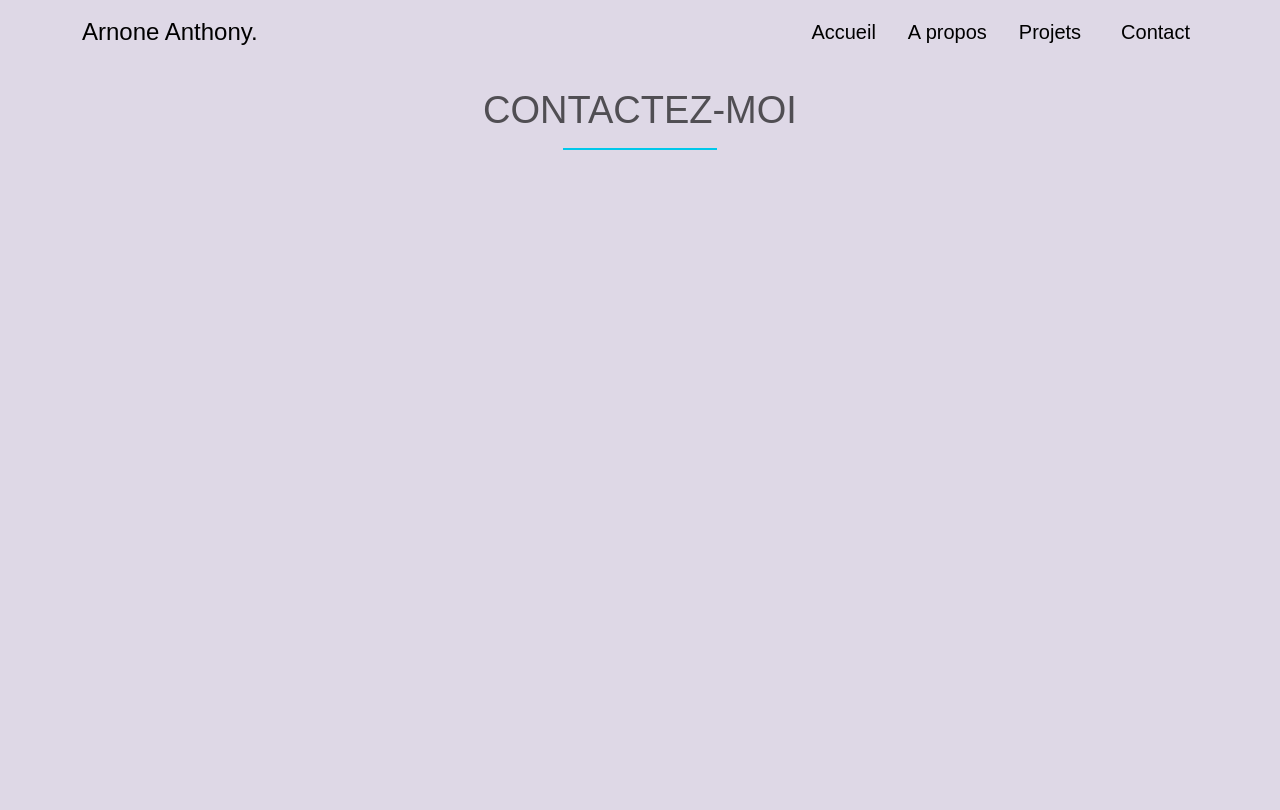
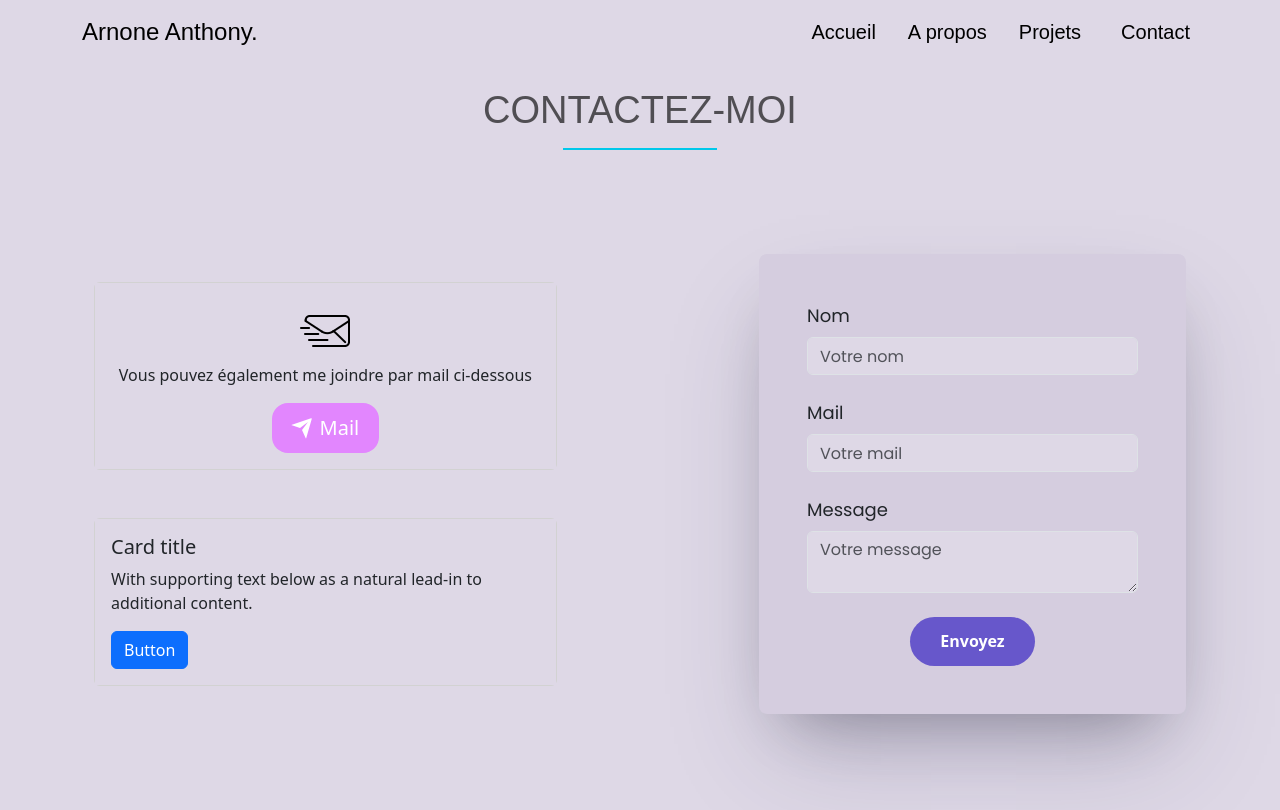
Before and after one commit to Anthoonyyy/Portfolio, a PHP site: page /view/contactView.php in a window 1280 px wide. Before the commit the page ends 150 px from the top, so only its background shows below. Run offline with PHP 8.4, Linux system fonts and the light colour scheme; the template is opened without the code that fills it, so the values that code supplies are empty; some web fonts are replaced.

Commit message:
avancement de la page contact, a finir

```diff
--- a/view/contactView.php
+++ b/view/contactView.php
@@ -22,7 +22,77 @@
     <!-------------------------------------FIN NAVBAR------------------------------------------------->
     <h1 class="pb-3 mt-4 text-center" id="titreContact">Contactez-moi</h1>
 
+    <div class="container  px-4 py-5">
+        <div class="row align-items-center g-lg-5 py-5">
+            <div class="col-lg-7 text-center text-lg-start">
+                <div class="card w-75 mb-5">
+                    <div class="card-body text-center">
+                        <img src="../img/envoyer.png" alt="icone email">
+                        <p class="card-text">Vous pouvez également me joindre par mail ci-dessous</p>
+                        <button id="boutonMail" class="mx-auto">
+                            <div class="svg-wrapper-1">
+                                <div class="svg-wrapper">
+                                    <svg
+                                            xmlns="http://www.w3.org/2000/svg"
+                                            viewBox="0 0 24 24"
+                                            width="24"
+                                            height="24"
+                                    >
+                                        <path fill="none" d="M0 0h24v24H0z"></path>
+                                        <path
+                                                fill="currentColor"
+                                                d="M1.946 9.315c-.522-.174-.527-.455.01-.634l19.087-6.362c.529-.176.832.12.684.638l-5.454 19.086c-.15.529-.455.547-.679.045L12 14l6-8-8 6-8.054-2.685z"
+                                        ></path>
+                                    </svg>
+                                </div>
+                            </div>
+                            <span>Mail</span>
+                        </button>
+                    </div>
+                </div>
+
+                <div class="card w-75">
+                    <div class="card-body">
+                        <h5 class="card-title">Card title</h5>
+                        <p class="card-text">With supporting text below as a natural lead-in to additional content.</p>
+                        <a href="#" class="btn btn-primary">Button</a>
+                    </div>
+                </div>
+
+            </div>
+            <div class="col-md-10 mx-auto col-lg-5">
+                <form method="POST" action="" class="p-4 p-md-5  rounded-3" id="backgroundForm">
+                    <div class=" mb-4">
+                        <label for="firstname" class="form-label">Nom</label>
+                        <input type="text" class="form-control" id="firstname" placeholder="Votre nom" name="firstname">
+
+                    </div>
+                    <div class="mb-4">
+                        <label for="usermail" class="form-label">Mail</label>
+                        <input type="email" class="form-control" id="usermail" placeholder="Votre mail" name="usermail">
+
+                    </div>
+                    <div class="mb-4">
+                        <label for="message" class="form-label">Message</label>
+                        <textarea class="form-control" name="message" id="message" placeholder="Votre message"></textarea>
+
+                    </div>
+                    <div class="mt-4 d-flex justify-content-center">
+                    <button class="" id="boutonContact" type="submit" value="submit">Envoyez</button>
+                    </div>
+                </form>
+                <?php
+                /*
+                if (isset($message)): ?>
+                    <div class="alert alert-info text-center" role="alert">
+                        <?php echo $message; ?>
+                    </div>
+                <?php endif;*/ ?>
+            </div>
+        </div>
+    </div>
     <script src="https://cdn.jsdelivr.net/npm/bootstrap@5.3.3/dist/js/bootstrap.bundle.min.js" integrity="sha384-YvpcrYf0tY3lHB60NNkmXc5s9fDVZLESaAA55NDzOxhy9GkcIdslK1eN7N6jIeHz" crossorigin="anonymous"></script>
+<script src="../js/index.js"></script>
 </body>
 
 </html>
```
